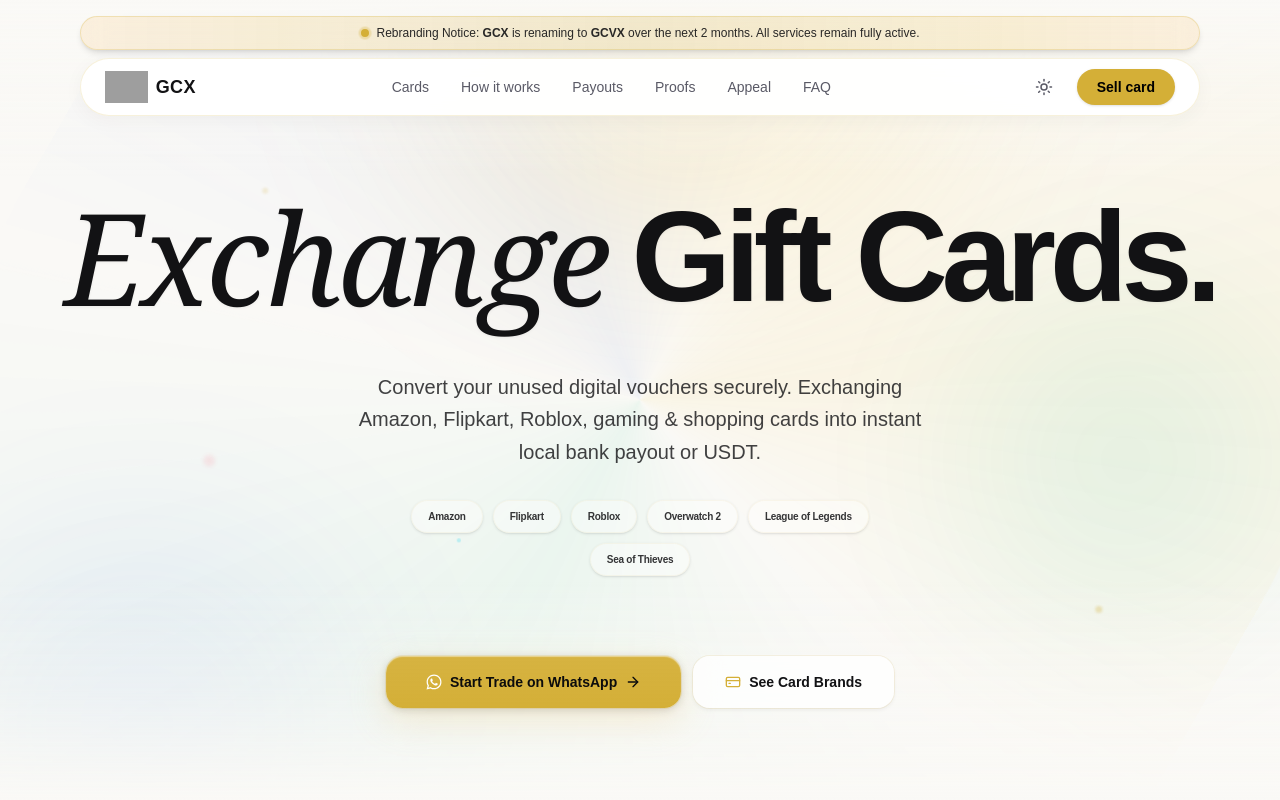
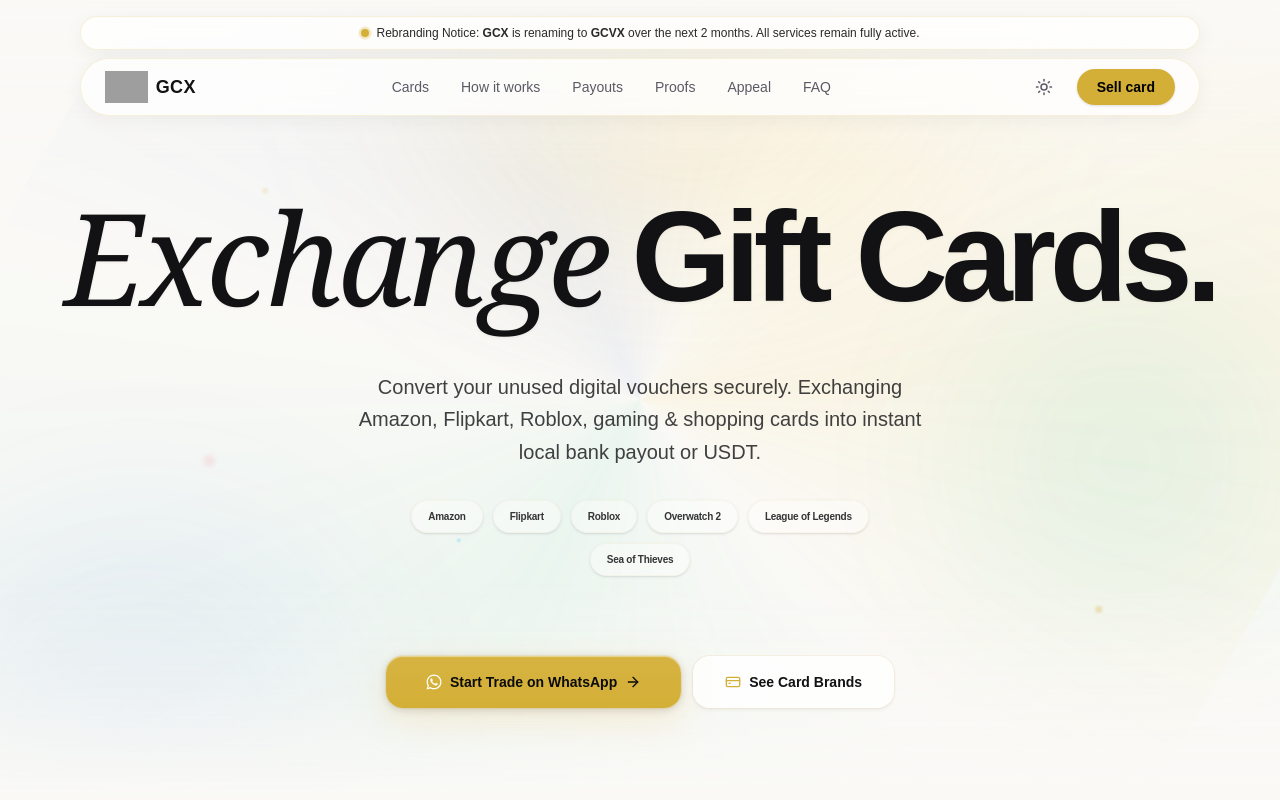
Before and after one commit to Scodify236/refactored-pancake, a Next.js app: page / in a window 1280 px wide. Shown: the top 800 px of the page. Built offline with nearby package versions, Linux system fonts and the light colour scheme; no server answers; grey boxes are pictures that could not be loaded.

Commit message:
feat: use logo.png as favicon and enable visible clean blur across navbar, hamburger menu, and cards

```diff
--- a/src/app/layout.tsx
+++ b/src/app/layout.tsx
@@ -4,6 +4,11 @@
 export const metadata: Metadata = {
   title: "GCX Private Exchange Desk",
   description: "The premier digital asset exchange and wholesale credit liquidation desk. Settle retail gift cards securely.",
+  icons: {
+    icon: "/logo.png",
+    shortcut: "/logo.png",
+    apple: "/logo.png",
+  },
 };
 
 export default function RootLayout({
@@ -14,6 +19,8 @@
   return (
     <html lang="en" suppressHydrationWarning>
       <head>
+        <link rel="icon" href="/logo.png" />
+        <link rel="apple-touch-icon" href="/logo.png" />
         <link rel="preconnect" href="https://fonts.googleapis.com" />
         <link rel="preconnect" href="https://fonts.gstatic.com" crossOrigin="anonymous" />
         <link
--- a/src/components/Navbar.tsx
+++ b/src/components/Navbar.tsx
@@ -22,7 +22,7 @@
     <header className="fixed top-0 inset-x-0 z-50">
       <div className="mx-auto mt-4 max-w-6xl px-4 flex flex-col gap-2">
         {/* Rebranding Announcement Banner */}
-        <div className="w-full bg-gradient-to-r from-amber-500/10 via-primary/20 to-amber-500/10 border border-primary/25 rounded-full px-5 py-2 text-center text-[10.5px] sm:text-xs font-sans font-medium text-foreground/90 shadow-md backdrop-blur-md flex items-center justify-center gap-2">
+        <div className="w-full liquid-glass border border-primary/25 rounded-full px-5 py-2 text-center text-[10.5px] sm:text-xs font-sans font-medium text-foreground/90 shadow-md flex items-center justify-center gap-2">
           <span className="relative flex h-2 w-2">
             <span className="animate-ping absolute inline-flex h-full w-full rounded-full bg-primary opacity-75"></span>
             <span className="relative inline-flex rounded-full h-2 w-2 bg-primary"></span>
--- a/src/index.css
+++ b/src/index.css
@@ -146,16 +146,17 @@
 /* Custom brand design classes */
 .liquid-glass,
 .glass {
-  background: var(--card);
+  background: rgba(15, 15, 18, 0.68);
   border: 1px solid var(--border);
-  backdrop-filter: blur(12px);
-  -webkit-backdrop-filter: blur(12px);
-  box-shadow: 0 4px 20px 0 rgba(0, 0, 0, 0.15);
+  backdrop-filter: blur(16px);
+  -webkit-backdrop-filter: blur(16px);
+  box-shadow: 0 4px 20px 0 rgba(0, 0, 0, 0.18);
 }
 
 :root.light .liquid-glass,
 :root.light .glass {
-  box-shadow: 0 4px 20px 0 rgba(0, 0, 0, 0.04);
+  background: rgba(255, 255, 255, 0.72);
+  box-shadow: 0 4px 20px 0 rgba(0, 0, 0, 0.05);
 }
 
 /* Defer off-screen rendering for smooth 120fps scrolling on mobile */
```
